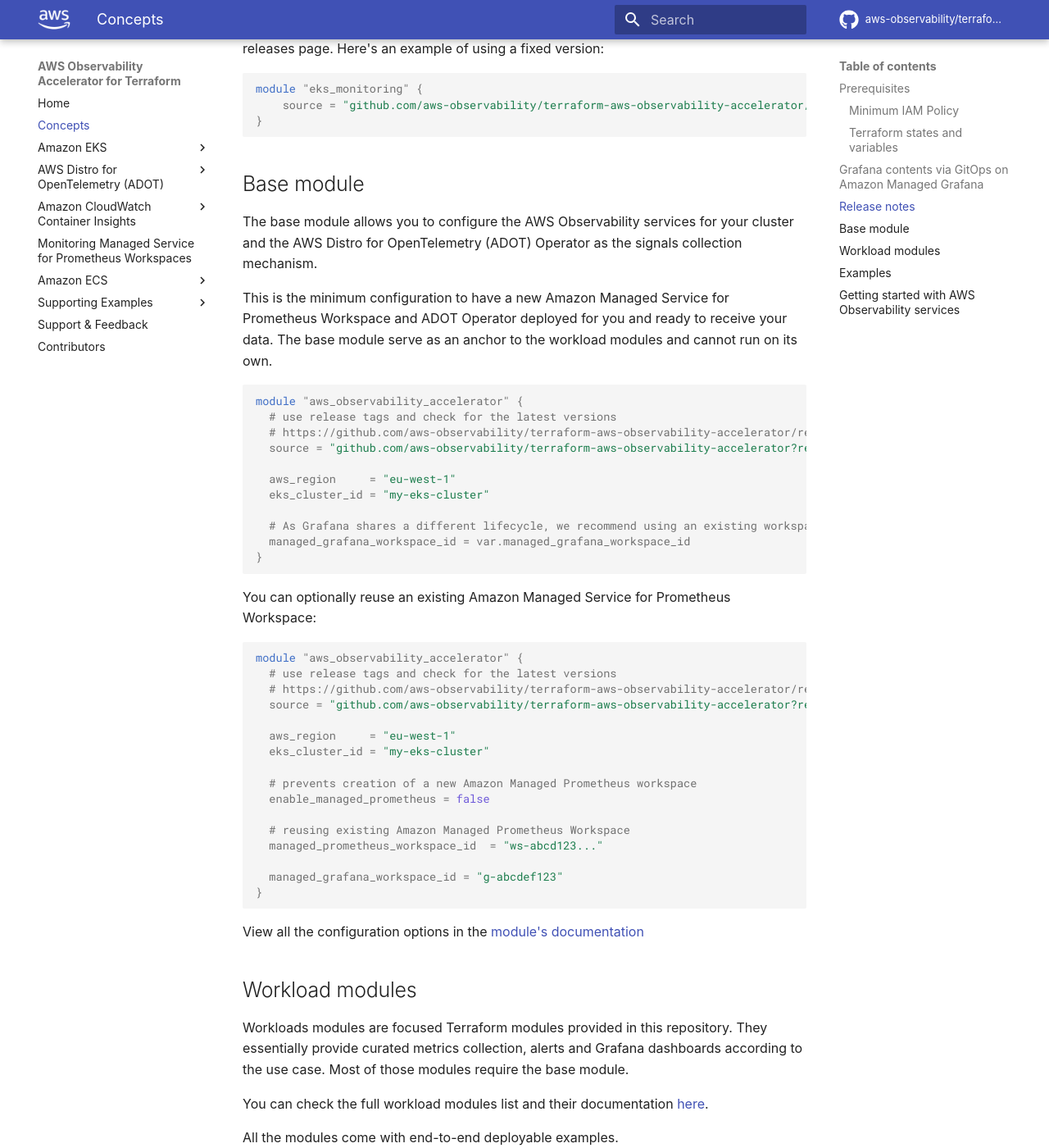
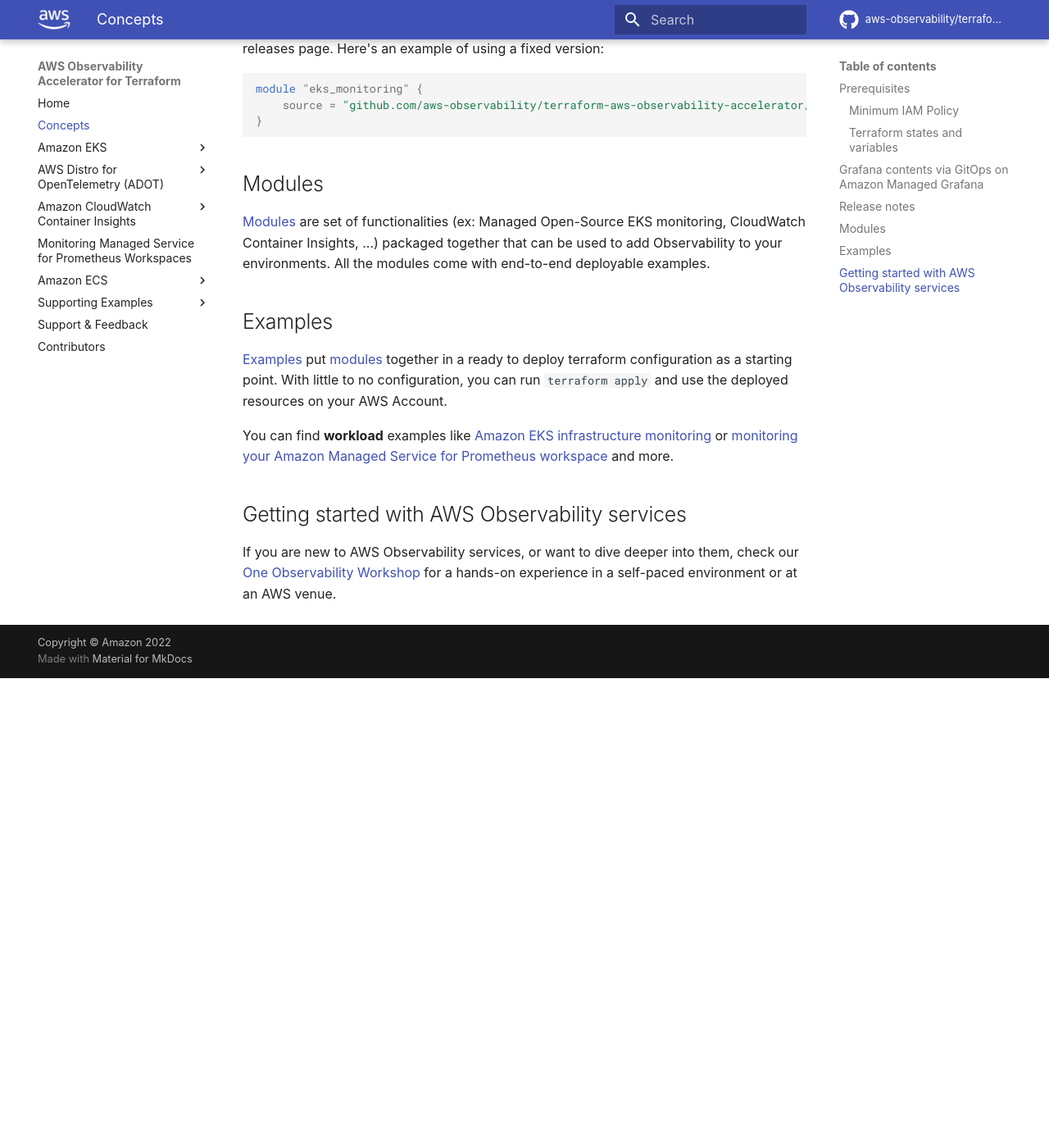
Before and after one commit to aws-observability/terraform-aws-observability-accelerator, an MkDocs documentation site: the page built from docs/concepts.md, in a window 1280 px wide and 1400 px high, scrolled down 2355 px. Shown: the whole window at 82% size. Built offline with MkDocs 1.6.1 and Material for MkDocs 9.7.7, drawn with Linux system fonts in a browser that asks for light colours; some web fonts are replaced; comment, search, counter and statistics services are not loaded; after the commit the page ends 3182 px from its top, so only the background shows below that; some of the changed text lies outside the part shown.

Commit message:
Update documentation

````diff
--- a/docs/concepts.md
+++ b/docs/concepts.md
@@ -44,7 +44,6 @@
 We have placed our declarative code snippet to create an Amazon Managed Service For Promethes datasource and Grafana Dashboard in Amazon Managed Grafana in our [AWS Observabiity Accelerator GitHub Repository](https://github.com/aws-observability/aws-observability-accelerator). We have setup a GitRepository to point to the AWS Observabiity Accelerator GitHub Repository and `Kustomization` for flux to sync Git Repository with artifacts in `./artifacts/grafana-operator-manifests/*` path in the AWS Observabiity Accelerator GitHub Repository. You can use this extension of our solution to point your own Kubernetes manifests to create Grafana Datasources and personified Grafana Dashboards of your choice using GitOps with Grafana Operator and Flux in Kubernetes native way with altering and redeploying this solution for changes to Grafana resources.
 
 
-
 ## Release notes
 
 We encourage you to use our [release versions](https://github.com/aws-observability/terraform-aws-observability-accelerator/releases)
@@ -57,81 +56,18 @@
 }
 ```
 
+## Modules
 
-## Base module
-
-The base module allows you to configure the AWS Observability services for your cluster and
-the AWS Distro for OpenTelemetry (ADOT) Operator as the signals collection mechanism.
-
-This is the minimum configuration to have a new Amazon Managed Service for Prometheus Workspace
-and ADOT Operator deployed for you and ready to receive your data.
-The base module serve as an anchor to the workload modules and cannot run on its own.
-
-```hcl
-module "aws_observability_accelerator" {
-  # use release tags and check for the latest versions
-  # https://github.com/aws-observability/terraform-aws-observability-accelerator/releases
-  source = "github.com/aws-observability/terraform-aws-observability-accelerator?ref=v1.6.1"
-
-  aws_region     = "eu-west-1"
-  eks_cluster_id = "my-eks-cluster"
-
-  # As Grafana shares a different lifecycle, we recommend using an existing workspace.
-  managed_grafana_workspace_id = var.managed_grafana_workspace_id
-}
-```
-
-You can optionally reuse an existing Amazon Managed Service for Prometheus Workspace:
-
-```hcl
-module "aws_observability_accelerator" {
-  # use release tags and check for the latest versions
-  # https://github.com/aws-observability/terraform-aws-observability-accelerator/releases
-  source = "github.com/aws-observability/terraform-aws-observability-accelerator?ref=v1.6.1"
-
-  aws_region     = "eu-west-1"
-  eks_cluster_id = "my-eks-cluster"
-
-  # prevents creation of a new Amazon Managed Prometheus workspace
-  enable_managed_prometheus = false
-
-  # reusing existing Amazon Managed Prometheus Workspace
-  managed_prometheus_workspace_id  = "ws-abcd123..."
-
-  managed_grafana_workspace_id = "g-abcdef123"
-}
-```
-
-View all the configuration options in the [module's documentation](https://github.com/aws-observability/terraform-aws-observability-accelerator#requirements)
-
-## Workload modules
-
-Workloads modules are focused Terraform modules provided in this repository. They essentially provide curated metrics collection, alerts and Grafana dashboards according to the use case. Most of those modules require the base module.
-
-You can check the full workload modules list and their documentation [here](https://github.com/aws-observability/terraform-aws-observability-accelerator/tree/main/modules/).
-
+[Modules](https://github.com/aws-observability/terraform-aws-observability-accelerator/tree/main/modules/)
+are set of functionalities (ex: Managed Open-Source EKS monitoring, CloudWatch Container Insights, ...)
+packaged together that can be used to add Observability to your environments.
 All the modules come with end-to-end deployable examples.
 
 ## Examples
 
-[Examples](https://github.com/aws-observability/terraform-aws-observability-accelerator/tree/main/examples) put modules together in a ready to deploy terraform configuration as a starting point. With little to no configuration, you can run `terraform apply` and use the deployed resources on your AWS Account.
+[Examples](https://github.com/aws-observability/terraform-aws-observability-accelerator/tree/main/examples) put [modules](https://github.com/aws-observability/terraform-aws-observability-accelerator/tree/main/modules/) together in a ready to deploy terraform configuration as a starting point. With little to no configuration, you can run `terraform apply` and use the deployed resources on your AWS Account.
 
 You can find **workload** examples like [Amazon EKS infrastructure monitoring](https://aws-observability.github.io/terraform-aws-observability-accelerator/eks/) or [monitoring your Amazon Managed Service for Prometheus workspace](https://aws-observability.github.io/terraform-aws-observability-accelerator/workloads/managed-prometheus/) and more.
-
-```mermaid
-classDiagram
-    Example <|-- Base Module
-    Example <|-- Workload Module
-    class Base Module{
-        Amazon Managed Prometheus
-        Amazon Managed Grafana Data Sources
-    }
-    class Workload Module{
-        Amazon Distro for Open Telemetry Config
-        Amazon Managed Prometheus Alerts
-        Amazon Managed Grafana Dashboards
-    }
-```
 
 
 ## Getting started with AWS Observability services
````
Also changed, not shown: README.md (+17 -173 lines), docs/contributors.md (+0 -3 lines), docs/index.md (+8 -11 lines), examples/eks-istio/README.md (+1 -1 lines).
